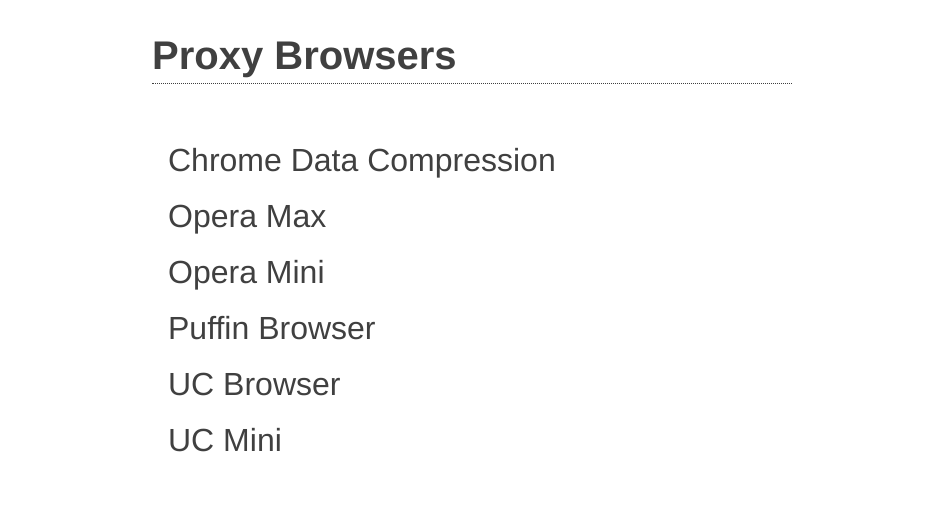
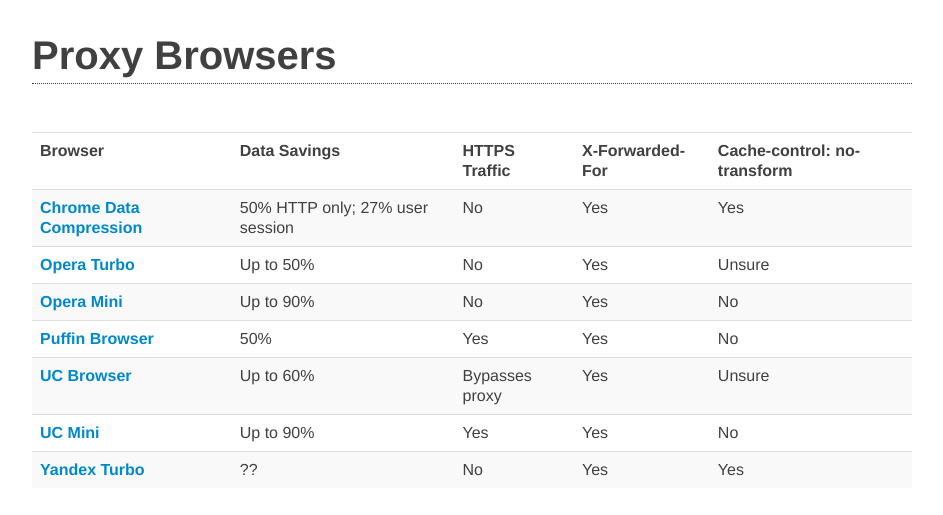
Before and after one commit to tkadlec/Tests, a PHP site: page /proxy-browsers/index.html in a window 1280 px wide. Shown: the top 515 px of the page, without its empty margins (168-1111 px from the left). Run offline with PHP 8.4, Linux system fonts and the light colour scheme.

Commit message:
Proxy browser stuff

```diff
--- a/proxy-browsers/browser/opera-mini.html
+++ b/proxy-browsers/browser/opera-mini.html
@@ -20,7 +20,7 @@
 				</tr>
 				<tr>
 					<th>HTTPS Behavior</th>
-					<td>Unclear</td>
+					<td>Same as HTTP. All HTTPS traffic routed through Opera servers for compression.</td>
 				</tr>
 				<tr>
 					<th>Network Optimization</th>
--- a/proxy-browsers/browser/ucmini.html
+++ b/proxy-browsers/browser/ucmini.html
@@ -43,7 +43,7 @@
 				</tr>
 				<tr>
 					<th>Cache-control: no-transform</th>
-					<td>Not sure</td>
+					<td>No</td>
 				</tr>
 				<tr>
 					<th>Rendering Behavior</th>
@@ -64,11 +64,12 @@
 			<li>Switches viewport to 1024px, but forces single column layout</li>
 			<li>Appears like a "modern" browser—supports media queries, cuts the mustard</li>
 			<li>Dismisses certain styles</li>
-			<li>No SVG support (claims it though). No onerror fire for images.</li>
+			<li>No SVG support (claims it though). No <code>onerror</code> fire for images.</li>
 			<li>No icon font support.</li>
 			<li>DPR not supported</li>
 			<li>clientWidth and clientHeight don't work</li>
 			<li>Font size adjusts zoom, but doesn't impact actual font-size, or ems, or any size dimensions.</li>
+			<li>navigator.userAgent doesn't match actual UA</li>
 		</ul>
 		<h2>Resources</h2>
 		<ul>
--- a/proxy-browsers/css/style.css
+++ b/proxy-browsers/css/style.css
@@ -25,7 +25,7 @@ dl a:hover, ul.link-list a:hover{
 	background: #eee;
 }
 #wrap {
-	max-width: 40em;
+	max-width: 55em;
 	margin: auto;
 }
 dl {
@@ -74,3 +74,6 @@ ul.link-list li{
 .striped tbody > tr:nth-child(odd) > td, .striped tbody > tr:nth-child(odd) > th {
 	background-color: #f9f9f9;
 }
+.wide{
+	overflow-x: scroll;
+}
--- a/proxy-browsers/index.html
+++ b/proxy-browsers/index.html
@@ -8,14 +8,67 @@
 <body>
 	<div id="wrap">
 		<h1>Proxy Browsers</h1>
-		<ul class="link-list">
-			<li><a href="browser/cdc.html">Chrome Data Compression</a></li>
-			<li><a href="browser/opera-max.html">Opera Max</a></li>
-			<li><a href="browser/opera-mini.html">Opera Mini</a></li>
-			<li><a href="browser/puffin.html">Puffin Browser</a></li>
-			<li><a href="browser/ucbrowser.html">UC Browser</a></li>
-			<li><a href="browser/ucmini.html">UC Mini</a></li>
-		</ul>
+		<table class="striped wide">
+			<thead>
+				<th>Browser</th>
+				<th>Data Savings</th>
+				<th>HTTPS Traffic</th>
+				<th>X-Forwarded-For</th>
+				<th>Cache-control: no-transform</th>
+			</thead>
+			<tbody>
+				<tr>
+					<th><a href="browser/cdc.html">Chrome Data Compression</a></th>
+					<td>50% HTTP only; 27% user session</td>
+					<td>No</td>
+					<td>Yes</td>
+					<td>Yes</td>
+				</tr>
+				<tr>
+					<th><a href="browser/opera-turbo.html">Opera Turbo</a></th>
+					<td>Up to 50%</td>
+					<td>No</td>
+					<td>Yes</td>
+					<td>Unsure</td>
+				</tr>
+				<tr>
+					<th><a href="browser/opera-mini.html">Opera Mini</a></th>
+					<td>Up to 90%</td>
+					<td>No</td>
+					<td>Yes</td>
+					<td>No</td>
+				</tr>
+				<tr>
+					<th><a href="browser/puffin.html">Puffin Browser</a></th>
+					<td>50%</td>
+					<td>Yes</td>
+					<td>Yes</td>
+					<td>No</td>
+				</tr>
+				<tr>
+					<th><a href="browser/ucbrowser.html">UC Browser</a></th>
+					<td>Up to 60%</td>
+					<td>Bypasses proxy</td>
+					<td>Yes</td>
+					<td>Unsure</td>
+				</tr>
+				<tr>
+					<th><a href="browser/ucmini.html">UC Mini</a></th>
+					<td>Up to 90%</td>
+					<td>Yes</td>
+					<td>Yes</td>
+					<td>No</td>
+				</tr>
+				<tr>
+					<th><a href="browser/yandex.html">Yandex Turbo</a></th>
+					<td>??</td>
+					<td>No</td>
+					<td>Yes</td>
+					<td>Yes</td>
+				</tr>
+			</tbody>
+		</table>
+
 	</div>
 </body>
 </html>
```
Also changed, not shown: proxy-browsers/browser/cdc.html (+4 -3 lines), proxy-browsers/browser/opera-turbo.html (added, +67 -0 lines), proxy-browsers/browser/yandex.html (renamed from proxy-browsers/browser/opera-max.html, +12 -10 lines), 1 other file.
